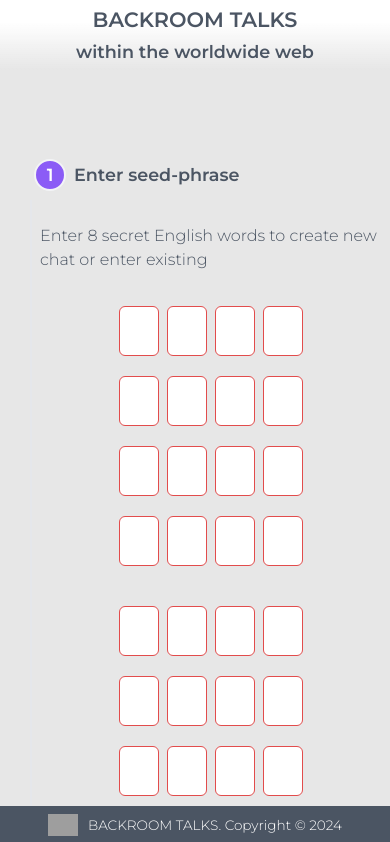
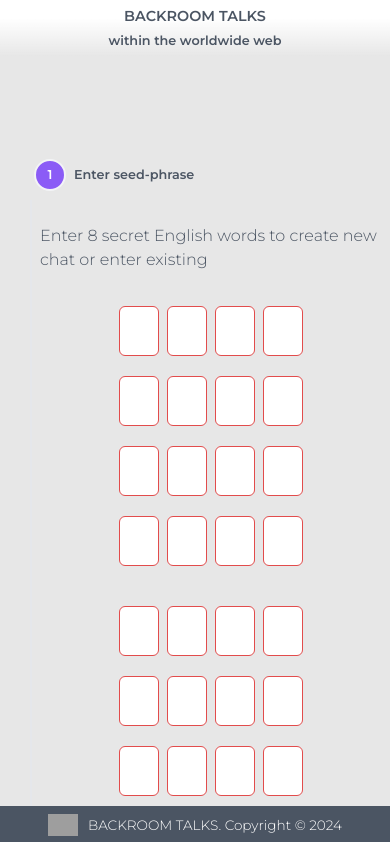
Before and after one commit to ZaharProger/BackroomTalks_frontend, a React (Create React App) app: page / in a window 390 px wide. Shown: the top 842 px of the page. Built offline with nearby package versions, Linux system fonts and the light colour scheme; grey boxes are pictures that could not be loaded; a web font is replaced by a local one.

Commit message:
Fixed styles and add send time of message to websocket data

```diff
--- a/src/components/app/app.css
+++ b/src/components/app/app.css
@@ -24,6 +24,20 @@ body {
     font-weight: 600!important;
 }
 
+@media screen and (max-width: 1000px) {
+    .header-text {
+        font-family: "Montserrat", sans-serif!important;
+        font-size: 0.9em!important;
+        font-weight: 600!important;
+    }
+
+    .semi-header-text {
+        font-family: "Montserrat", sans-serif!important;
+        font-size: 0.8em!important;
+        font-weight: 600!important;
+    }
+}
+
 .regular-text {
     font-family: "Montserrat", sans-serif!important;
     font-size: 1em!important;
--- a/src/components/chat/Message.js
+++ b/src/components/chat/Message.js
@@ -25,10 +25,7 @@ export default function Message(props) {
                 </p>
                 <span className={`${messageTimeAlignment} caption-text`}>
                     {
-                        new Date().toLocaleTimeString('en-us', {
-                            hour: '2-digit',
-                            minute: '2-digit'
-                        })
+                        props.data.send_time
                     }
                 </span>
             </div>
--- a/src/hooks/useApi.js
+++ b/src/hooks/useApi.js
@@ -11,7 +11,7 @@ export default function useApi() {
         const method = requestType.toUpperCase()
         const settings = {
             method: requestTypes.includes(method)? method : requestTypes[0],
-            credentials: 'include',
+            // credentials: 'include',
 	        headers: {
 	            'X-CSRFToken': getCookie('csrftoken'),
 	        }
```
